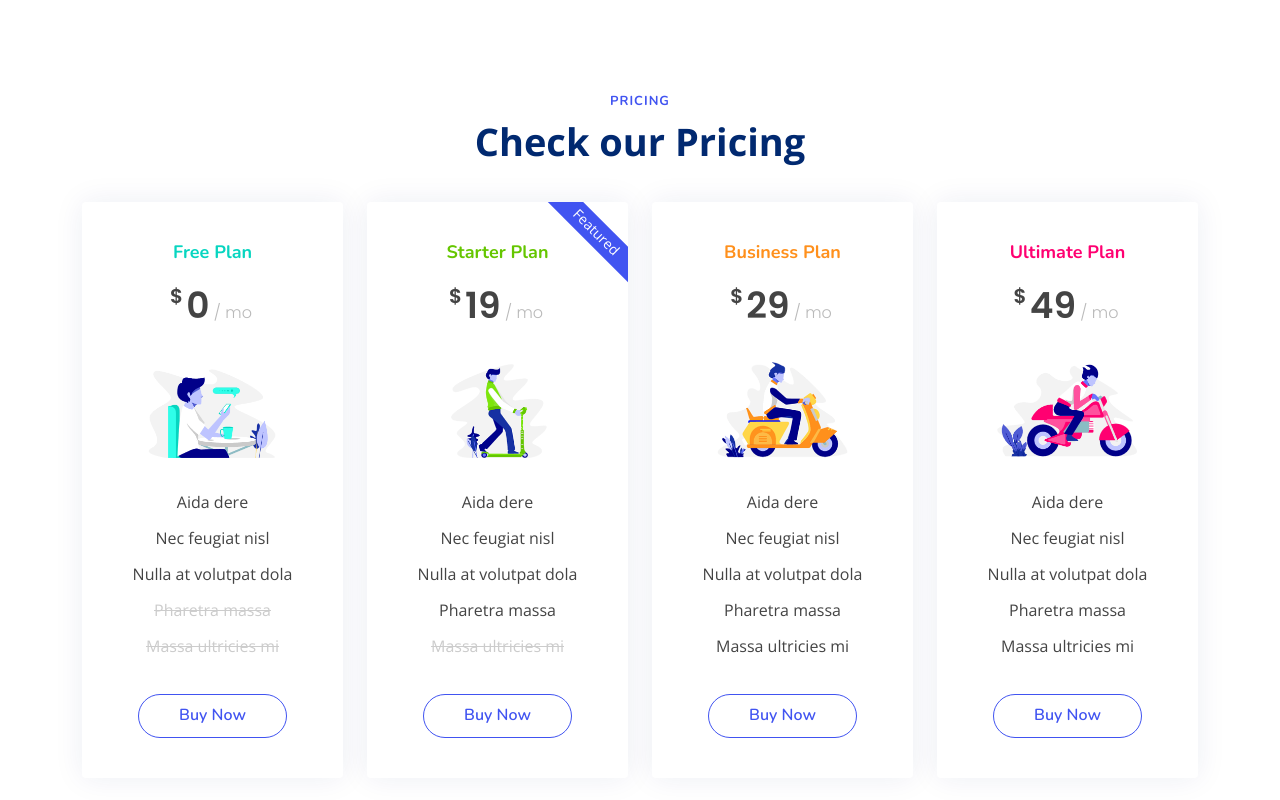
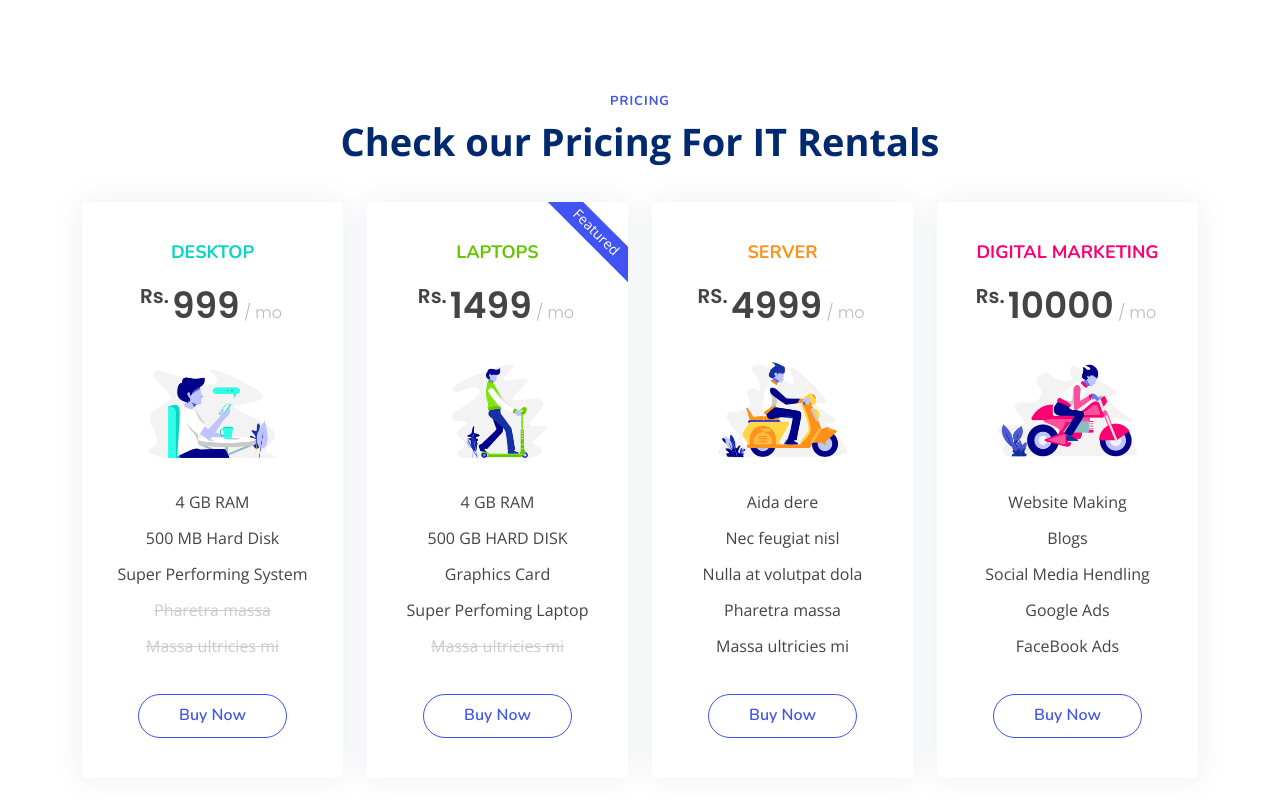
Before and after one commit to sagartiwari5030/neocybertechnologies, a plain HTML site: page index.html in a window 1280 px wide. Shown: the part 5060-5860 px from the top of the page. Drawn offline with nearby package versions, Linux system fonts and the light colour scheme.

Commit message:
cahnge in price and contact
cahnge in price and contact

```diff
--- a/index.html
+++ b/index.html
@@ -466,7 +466,7 @@
           <div class="col-lg-4 col-md-6" data-aos="fade-up" data-aos-delay="300">
             <div class="service-box orange">
               <i class="ri-discuss-line icon"></i>
-              <h3>WEB Development</h3>
+              <h3>Laptop On Rent</h3>
               <p>Ut autem aut autem non a. Sint sint sit facilis nam iusto sint. Libero corrupti neque eum hic non ut nesciunt dolorem.</p>
               <a href="#" class="read-more"><span>Read More</span> <i class="bi bi-arrow-right"></i></a>
             </div>
@@ -475,7 +475,7 @@
           <div class="col-lg-4 col-md-6" data-aos="fade-up" data-aos-delay="400">
             <div class="service-box green">
               <i class="ri-discuss-line icon"></i>
-              <h3>BLOGS PROMOTIONS</h3>
+              <h3>Server On Rent</h3>
               <p>Ut excepturi voluptatem nisi sed. Quidem fuga consequatur. Minus ea aut. Vel qui id voluptas adipisci eos earum corrupti.</p>
               <a href="#" class="read-more"><span>Read More</span> <i class="bi bi-arrow-right"></i></a>
             </div>
@@ -493,7 +493,7 @@
           <div class="col-lg-4 col-md-6" data-aos="fade-up" data-aos-delay="600">
             <div class="service-box purple">
               <i class="ri-discuss-line icon"></i>
-              <h3>GOOGLE Ads.</h3>
+              <h3>WEB Development</h3>
               <p>Cumque et suscipit saepe. Est maiores autem enim facilis ut aut ipsam corporis aut. Sed animi at autem alias eius labore.</p>
               <a href="#" class="read-more"><span>Read More</span> <i class="bi bi-arrow-right"></i></a>
             </div>
@@ -502,7 +502,7 @@
           <div class="col-lg-4 col-md-6" data-aos="fade-up" data-aos-delay="700">
             <div class="service-box pink">
               <i class="ri-discuss-line icon"></i>
-              <h3>FaceBook Ads.</h3>
+              <h3>BLOGS PROMOTIONS</h3>
               <p>Hic molestias ea quibusdam eos. Fugiat enim doloremque aut neque non et debitis iure. Corrupti recusandae ducimus enim.</p>
               <a href="#" class="read-more"><span>Read More</span> <i class="bi bi-arrow-right"></i></a>
             </div>
@@ -521,20 +521,20 @@
 
         <header class="section-header">
           <h2>Pricing</h2>
-          <p>Check our Pricing</p>
+          <p>Check our Pricing For IT Rentals</p>
         </header>
 
         <div class="row gy-4" data-aos="fade-left">
 
           <div class="col-lg-3 col-md-6" data-aos="zoom-in" data-aos-delay="100">
             <div class="box">
-              <h3 style="color: #07d5c0;">Free Plan</h3>
-              <div class="price"><sup>$</sup>0<span> / mo</span></div>
+              <h3 style="color: #07d5c0;">DESKTOP</h3>
+              <div class="price"><sup>Rs.</sup>999<span> / mo</span></div>
               <img src="assets/img/pricing-free.png" class="img-fluid" alt="">
               <ul>
-                <li>Aida dere</li>
-                <li>Nec feugiat nisl</li>
-                <li>Nulla at volutpat dola</li>
+                <li>4 GB RAM</li>
+                <li>500 MB Hard Disk</li>
+                <li>Super Performing System</li>
                 <li class="na">Pharetra massa</li>
                 <li class="na">Massa ultricies mi</li>
               </ul>
@@ -545,14 +545,14 @@
           <div class="col-lg-3 col-md-6" data-aos="zoom-in" data-aos-delay="200">
             <div class="box">
               <span class="featured">Featured</span>
-              <h3 style="color: #65c600;">Starter Plan</h3>
-              <div class="price"><sup>$</sup>19<span> / mo</span></div>
+              <h3 style="color: #65c600;">LAPTOPS</h3>
+              <div class="price"><sup>Rs.</sup>1499<span> / mo</span></div>
               <img src="assets/img/pricing-starter.png" class="img-fluid" alt="">
               <ul>
-                <li>Aida dere</li>
-                <li>Nec feugiat nisl</li>
-                <li>Nulla at volutpat dola</li>
-                <li>Pharetra massa</li>
+                <li>4 GB RAM</li>
+                <li>500 GB HARD DISK</li>
+                <li>Graphics Card </li>
+                <li>Super Perfoming Laptop</li>
                 <li class="na">Massa ultricies mi</li>
               </ul>
               <a href="#" class="btn-buy">Buy Now</a>
@@ -561,8 +561,8 @@
 
           <div class="col-lg-3 col-md-6" data-aos="zoom-in" data-aos-delay="300">
             <div class="box">
-              <h3 style="color: #ff901c;">Business Plan</h3>
-              <div class="price"><sup>$</sup>29<span> / mo</span></div>
+              <h3 style="color: #ff901c;">SERVER </h3>
+              <div class="price"><sup>RS.</sup>4999<span> / mo</span></div>
               <img src="assets/img/pricing-business.png" class="img-fluid" alt="">
               <ul>
                 <li>Aida dere</li>
@@ -577,15 +577,15 @@
 
           <div class="col-lg-3 col-md-6" data-aos="zoom-in" data-aos-delay="400">
             <div class="box">
-              <h3 style="color: #ff0071;">Ultimate Plan</h3>
-              <div class="price"><sup>$</sup>49<span> / mo</span></div>
+              <h3 style="color: #ff0071;">DIGITAL MARKETING </h3>
+              <div class="price"><sup>Rs.</sup>10000<span> / mo</span></div>
               <img src="assets/img/pricing-ultimate.png" class="img-fluid" alt="">
               <ul>
-                <li>Aida dere</li>
-                <li>Nec feugiat nisl</li>
-                <li>Nulla at volutpat dola</li>
-                <li>Pharetra massa</li>
-                <li>Massa ultricies mi</li>
+                <li>Website Making</li>
+                <li>Blogs</li>
+                <li>Social Media Hendling </li>
+                <li>Google Ads </li>
+                <li>FaceBook Ads</li>
               </ul>
               <a href="#" class="btn-buy">Buy Now</a>
             </div>
@@ -1147,21 +1147,23 @@
                 <div class="info-box">
                   <i class="bi bi-geo-alt"></i>
                   <h3>Address</h3>
-                  <p>A108 Adam Street,<br>New York, NY 535022</p>
+                  <p> Vipul World Behind JMD Mega polish
+                       Sohna Road,Sector-48
+                        Gurugram (HR)INDIA</p>
                 </div>
               </div>
               <div class="col-md-6">
                 <div class="info-box">
                   <i class="bi bi-telephone"></i>
                   <h3>Call Us</h3>
-                  <p>+1 5589 55488 55<br>+1 6678 254445 41</p>
+                  <p>+91 8810937669</p>
                 </div>
               </div>
               <div class="col-md-6">
                 <div class="info-box">
                   <i class="bi bi-envelope"></i>
                   <h3>Email Us</h3>
-                  <p>info@example.com<br>contact@example.com</p>
+                  <p> sale@neocyberonline.com</p>
                 </div>
               </div>
               <div class="col-md-6">
```
